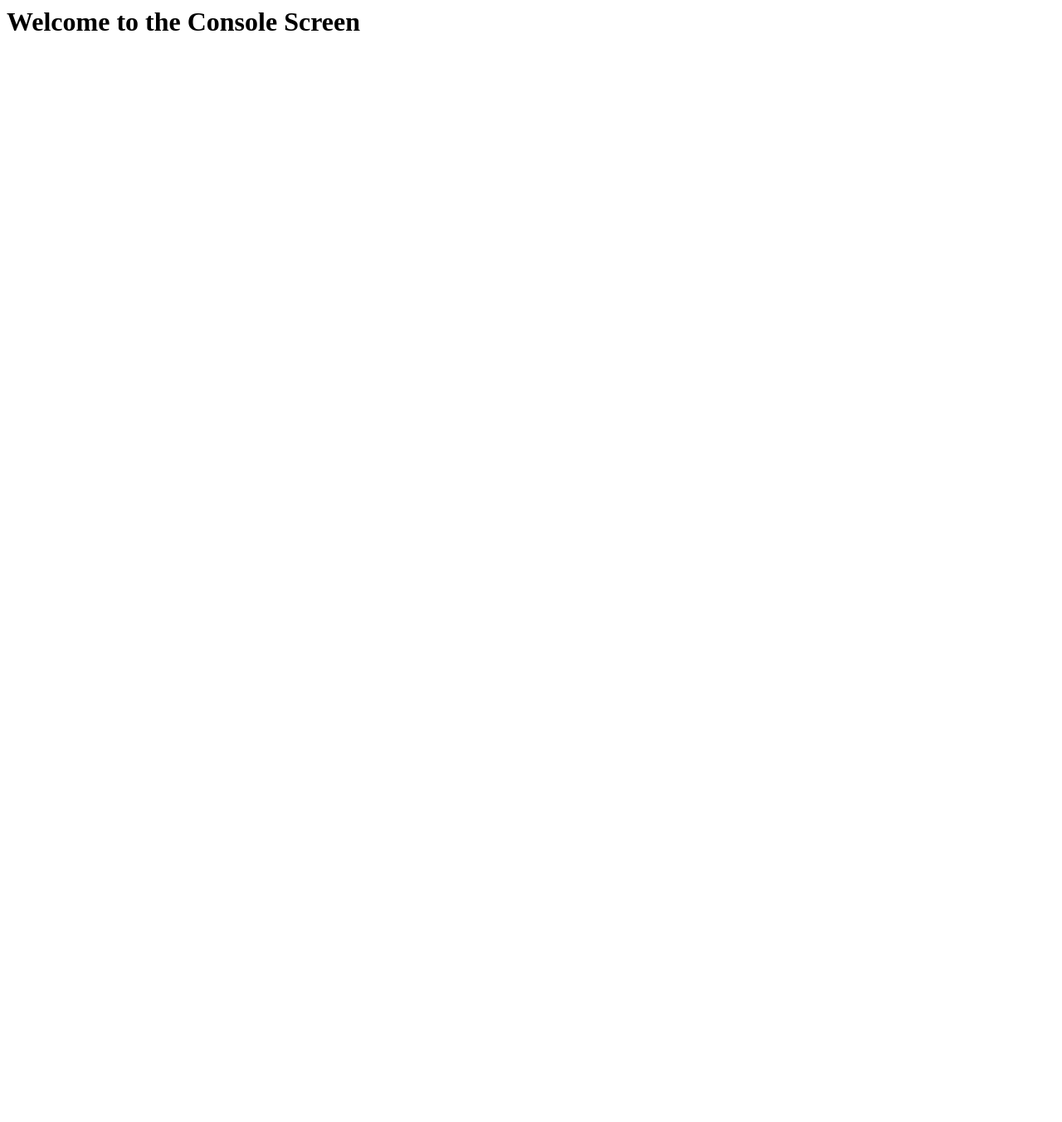
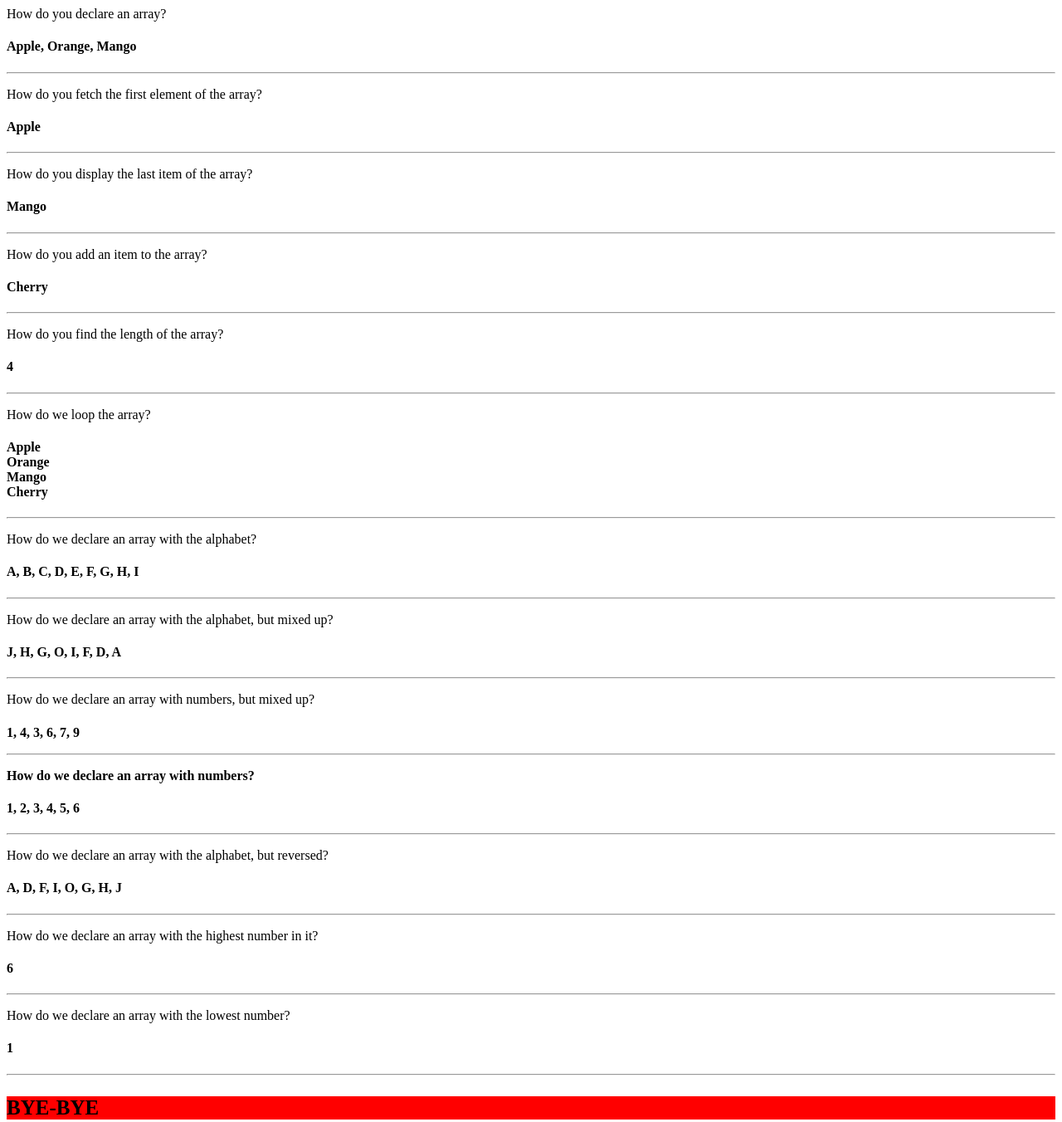
Before and after one commit to NayakShubhangi/Projects, a plain HTML site: page index.html in a window 1280 px wide. Shown: the whole page at 83% size. Before the commit the page ends 800 px from the top, so only its background shows below. Drawn offline with Linux system fonts and the light colour scheme.

Commit message:
Add files via upload

```diff
--- a/index.html
+++ b/index.html
@@ -1,40 +1,124 @@
 <html>
     <head>
-        <title>Console
-            </title>
-            </head>
-            <body>
-                <script>console.log("Hello, as you see here- I am the console you are currently on!");
-                console.log("And I was created by-um..Er-")
-                var first_name = "Shubhangi";
-                console.log("Shubhangi?");
-                var last_name = "Nayak?";
-                console.log(last_name);
-                var full_name = first_name.concat(last_name);
-                console.log(full_name)
-                console.log("Anywho- I do not have much to say-")
-                console.log("*Hears Shouting*")
-                var capital_name = "SHUBHANGI";
-                var making_lowercase = capital_name.toLowerCase();
-                console.log(making_lowercase);
-                var lower_name = "shubhangi";
-                var making_uppercase = lower_name.toUpperCase();
-                console.log(making_uppercase);
-                console.log("I AM IN THE MIDDLE OF MAKING MY SPEECH!")
-                console.log("Shubhangi: Does it look like I care?")
-                console.log("Um..")
-                console.log("Shubhangi: You don't get it-do you.")
-                console.log("I do-")
-                console.log("Shubhangi: You don't-")
-                console.log("I DO-")
-                console.log("Shubhngi: D2")
-                console.log("R2-WHY ARE YOU LIKE THIS-")
-                console.log("*Shubhangi puts hand over the console's mouth- whatever the console speaks with*")
-                console.log("Shubhangi: Okay-That is the end of whatever the console was doing. I am going to teach the console a lesson now!")
-                console.log("*Turns Off Console*")
-                console.log("Closing Note: The Console has turned off-BYE BYE-")
-                </script>
-                <h1>Welcome to the Console Screen
-                </h1>
-                </body>
-                </html>
+        <title>Array
+        </title>
+    </head>
+    <body>
+        <p>How do you declare an array?
+        </p>
+        <h4 id = "Delcaration_of_Arrays">Apple, Orange, Mango
+        </h4>
+        <p></p>
+        <hr>
+        <p>How do you fetch the first element of the array?
+        </p>
+        <h4 id = "Fetching_of_Array">Apple
+        </h4>
+        <p></p>
+        <hr>
+        <p>How do you display the last item of the array?
+        </p>
+        <h4 id = "Last_array">Mango
+        </h4>
+        <p></p>
+        <hr>
+        <p>How do you add an item to the array?
+        </p>
+        <h4 id = "Insert_Array">Cherry
+        </h4>
+        <p></p>
+        <hr>
+        <p>How do you find the length of the array?
+        </p>
+        <h4 id = "Length_of_Array">4
+        </h4>
+        <p></p>
+        <hr>
+        <p>How do we loop the array?
+        </p>
+        <h4 id = "Loop_Array">
+            Apple
+            <br>
+            Orange
+            <br>
+            Mango
+            <br>
+            Cherry
+        </h4>
+        <p></p>
+        <hr>
+        <p>How do we declare an array with the alphabet?
+        </p>
+        <h4 id = "Array_with_Alphabet">A, B, C, D, E, F, G, H, I
+        </h4>
+        <p></p>
+        <hr>
+        <p>How do we declare an array with the alphabet, but mixed up?
+        </p>
+        <h4 id = "Array_with_Mixed_Alphabet">J, H, G, O, I, F, D, A
+        </h4>
+        <p></p>
+        <hr>
+        <p>How do we declare an array with numbers, but mixed up?
+        </p>
+        <h4 id = "Array_with_Mixed_Numbers">1, 4, 3, 6, 7, 9
+        <p></p>
+        <hr>
+        <p>How do we declare an array with numbers?
+        </p>
+        <h4 id = "Array_with_Numbers">1, 2, 3, 4, 5, 6
+        </h4>
+        <p></p>
+        <hr>
+        <p>How do we declare an array with the alphabet, but reversed?
+        </p>
+        <h4 id = "Array_with_Reversed_Alphabet">A, D, F, I, O, G, H, J
+        </h4>
+        <p></p>
+        <hr>
+        <p>How do we declare an array with the highest number in it?
+        </p>
+        <h4 id = "Array_with_Highest_Number">6
+        </h4>
+        <p></p>
+        <hr>
+        <p>How do we declare an array with the lowest number?
+        </p>
+        <h4 id = "Array_with_Lowest_Number">1
+        </h4>
+        <p></p>
+        <hr>
+        <script>
+        console.log("Shubhangi: Okay..is this on-");
+        console.log("Alrighty..Hello! And welcome to my show!");
+        console.log("Today, I will quiz you right now!")
+        console.log("*Screen turns on*");
+        console.log(" ______________________________");
+        console.log("| Question 1:                  |");
+        console.log("|What is the syntax for        |");
+        console.log("|making a character capitalized|");
+        console.log("|in Python?                    |");
+        console.log("|______________________________|");
+        console.log(" ______________________________");
+        console.log("| Question 2:                  |");
+        console.log("|What is the syntax for        |");
+        console.log("|making a character lowercase  |");
+        console.log("|in Python?                    |");
+        console.log("|______________________________|");
+        console.log(" ______________________________");
+        console.log("| Question 3:                  |");
+        console.log("|What question did I           |");
+        console.log("|just ask?                     |");
+        console.log("|______________________________|");
+        console.log("*Screen turns off*")
+        console.log("Okay, did you pass-")
+        console.log("Console: MUAHAHAHAHA I will-")
+        console.log("Shubhangi: *Activates Muted Console*")
+        console.log("Shubhangi: THAT is why you do not mess with me. BYE-BYE!")
+        console.log("*Console turns off*")
+        console.log("Do not mess with Shubhangi or you will end up like the console- if that happens it is NOT my fault!")
+        console.log("BYE-BYE!")
+        </script>
+        <h3 style = "background-color: rgb(255, 0, 0); font-size: 25px">BYE-BYE
+        </h3>
+    </body>
```
